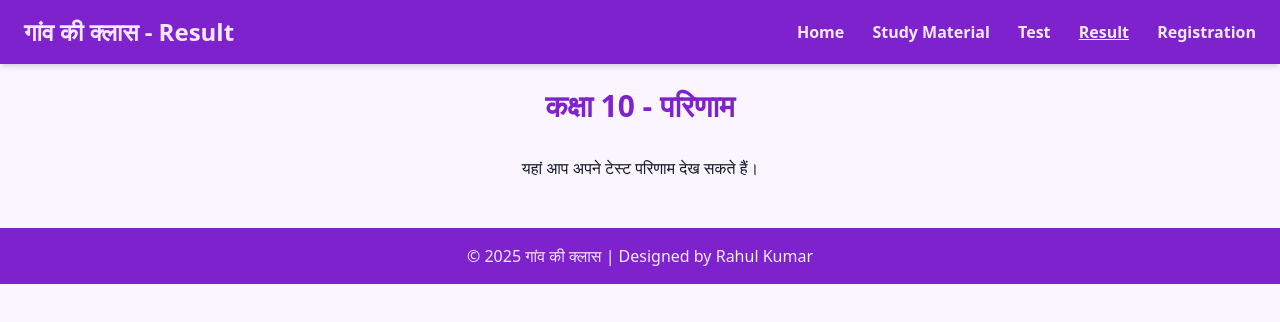
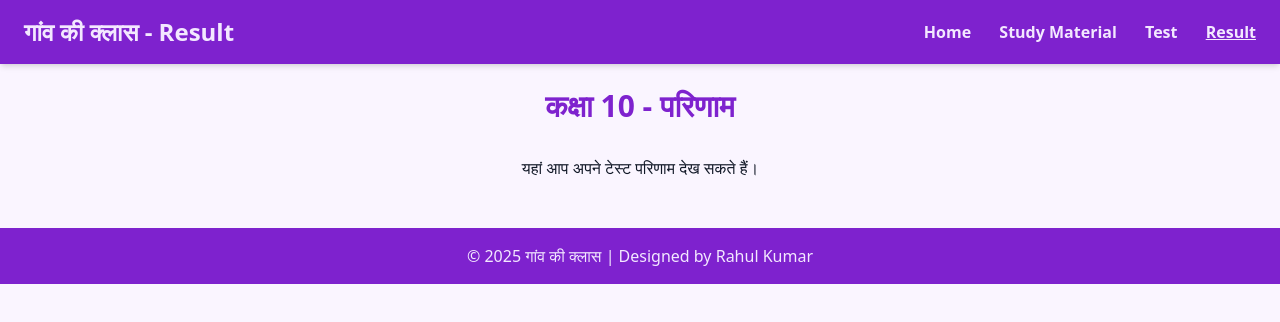
Before and after one commit to ManiyarRahul/gaavkiclass, a plain HTML site: page result.html in a window 1280 px wide. Drawn offline with nearby package versions, Linux system fonts and the light colour scheme.

Commit message:
Update result.html

```diff
--- a/result.html
+++ b/result.html
@@ -18,7 +18,7 @@
         <a href="study-material.html" class="hover:text-purple-300">Study Material</a>
         <a href="test.html" class="hover:text-purple-300">Test</a>
         <a href="result.html" class="underline hover:text-purple-300">Result</a>
-        <a href="registration.html" class="hover:text-purple-300">Registration</a>
+       <!-- <a href="registration.html" class="hover:text-purple-300">Registration</a>-->
       </nav>
     </div>
   </header>
```
